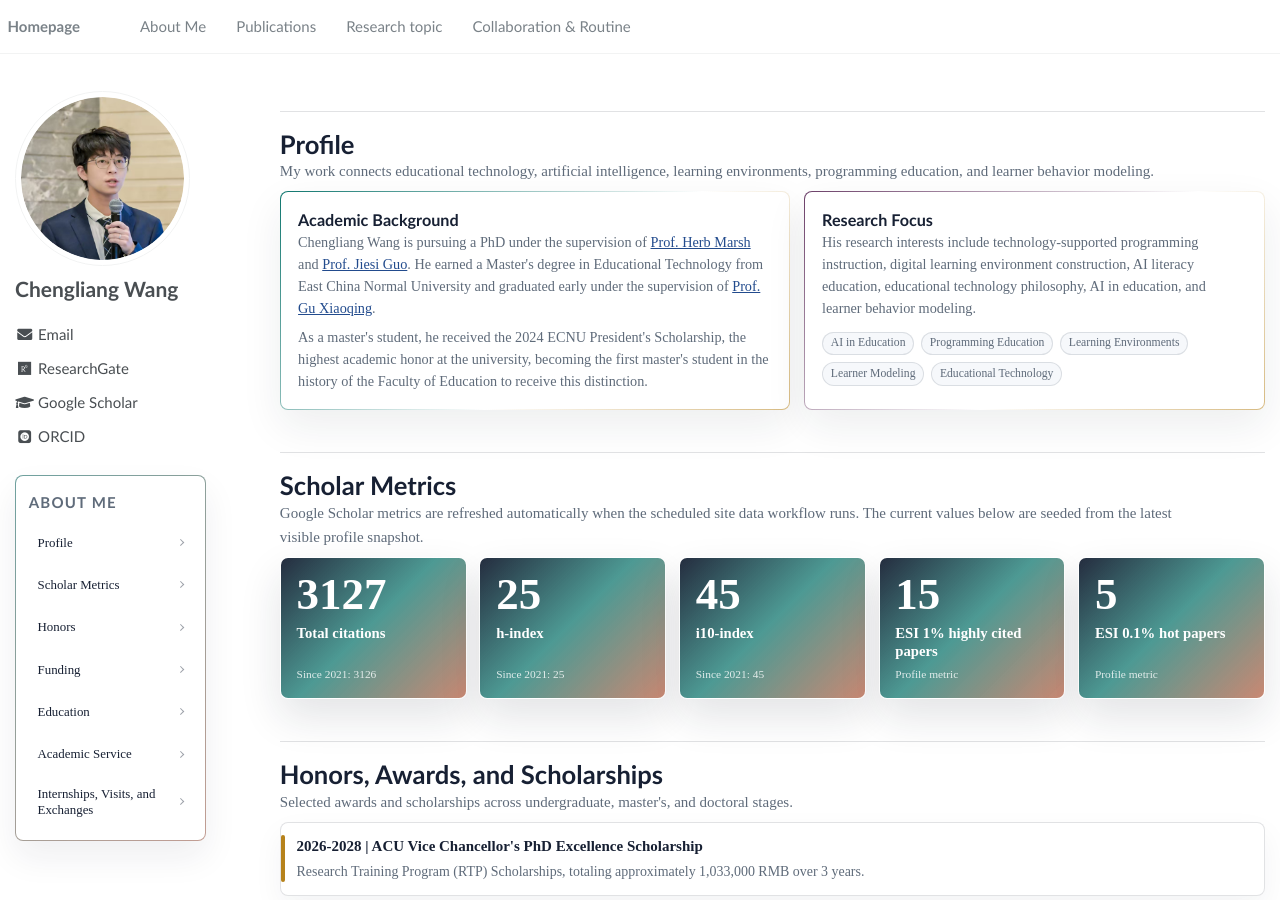
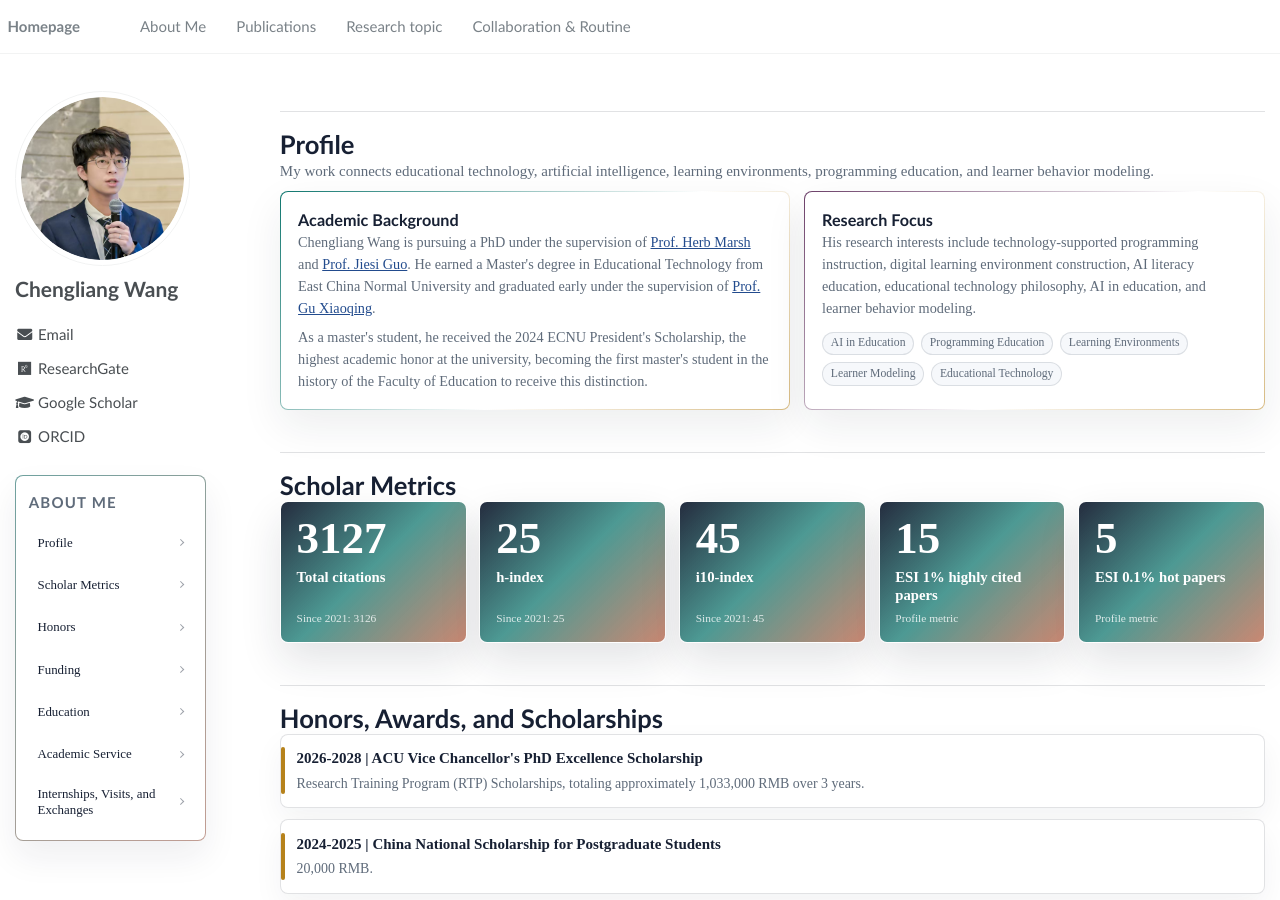
Before and after one commit to wcledutech/wcledutech.github.io, a Jekyll site: the page built from _pages/about.md, in a window 1280 px wide and 900 px high. Built offline with Jekyll 4.4.1, drawn with Linux system fonts in a browser that asks for light colours; some web fonts are replaced.

Commit message:
Remove about section lead text

```diff
--- a/_pages/about.md
+++ b/_pages/about.md
@@ -355,9 +355,6 @@ redirect_from:
 
   <section class="about-section" id="scholar-metrics">
     <h2>Scholar Metrics</h2>
-    <p class="section-lead">
-      Google Scholar metrics are refreshed automatically when the scheduled site data workflow runs. The current values below are seeded from the latest visible profile snapshot.
-    </p>
     <div class="scholar-grid" aria-label="Google Scholar and ESI metrics">
       <article class="scholar-metric">
         <div>
@@ -399,7 +396,6 @@ redirect_from:
 
   <section class="about-section" id="honors">
     <h2>Honors, Awards, and Scholarships</h2>
-    <p class="section-lead">Selected awards and scholarships across undergraduate, master's, and doctoral stages.</p>
     <div class="award-list" style="--accent: var(--gold);">
       <div class="compact-item"><strong>2026-2028 | ACU Vice Chancellor's PhD Excellence Scholarship</strong><p>Research Training Program (RTP) Scholarships, totaling approximately 1,033,000 RMB over 3 years.</p></div>
       <div class="compact-item"><strong>2024-2025 | China National Scholarship for Postgraduate Students</strong><p>20,000 RMB.</p></div>
```
